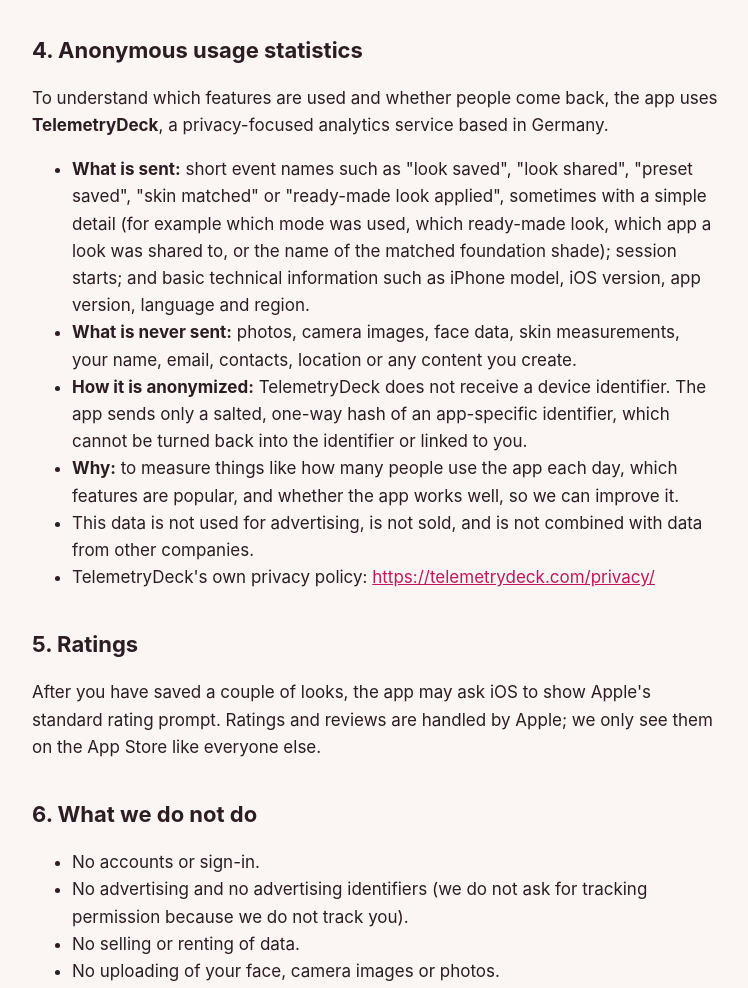
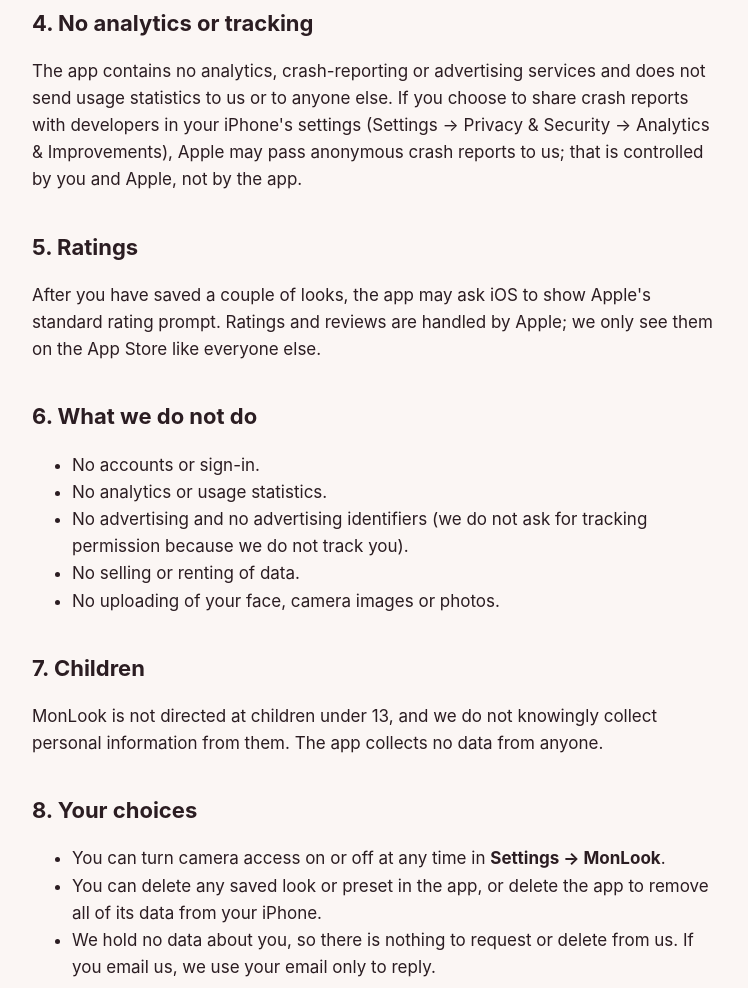
Before and after one commit to amralkhayat/monlook-site, a plain HTML site: page privacy.html in a window 1280 px wide. Shown: the part 1511-2499 px from the top of the page, without its empty margins (264-1012 px from the left). Drawn offline with Linux system fonts and the light colour scheme.

Commit message:
Privacy policy: the app no longer collects any data
TelemetryDeck was removed from the app, so the analytics section now says no data is collected.

Co-Authored-By: Claude Opus 5.5 <noreply@anthropic.com>

```diff
--- a/privacy.html
+++ b/privacy.html
@@ -24,9 +24,9 @@
     <a href="privacy.html" aria-current="page">Privacy Policy</a>
   </nav>
 
-  <p><strong>Effective date:</strong> 6 November 2026</p>
+  <p><strong>Effective date:</strong> 13 November 2026</p>
   <p>MonLook ("the app") is a virtual makeup app made by Ahmed Mansour (publisher) and Amr Elkhayat (developer) ("we", "us"). This policy explains what information the app uses, why, and what happens to it.</p>
-  <p><strong>The short version:</strong> your face, your camera and your photos never leave your iPhone. We do not have accounts, we do not sell data, and we do not show ads. The app sends us a small amount of anonymous usage statistics so we can learn which features people use.</p>
+  <p><strong>The short version:</strong> your face, your camera and your photos never leave your iPhone. The app collects no data at all: no accounts, no analytics, no ads, and nothing is sent to us or anyone else.</p>
   <h2>1. Camera and face data</h2>
   <ul>
     <li>The app uses your front camera to show makeup on your face in real time. You choose whether to allow camera access; if you don't, you can still try makeup on the built-in model faces.</li>
@@ -42,32 +42,25 @@
   </ul>
   <h2>3. Saved settings</h2>
   <p>The app stores on your iPhone: your saved presets, your last used mode (Camera or Model), how many looks you have saved (to decide when to ask for a rating), and whether you finished the face tracking test. This stays on your device.</p>
-  <h2>4. Anonymous usage statistics</h2>
-  <p>To understand which features are used and whether people come back, the app uses <strong>TelemetryDeck</strong>, a privacy-focused analytics service based in Germany.</p>
-  <ul>
-    <li><strong>What is sent:</strong> short event names such as "look saved", "look shared", "preset saved", "skin matched" or "ready-made look applied", sometimes with a simple detail (for example which mode was used, which ready-made look, which app a look was shared to, or the name of the matched foundation shade); session starts; and basic technical information such as iPhone model, iOS version, app version, language and region.</li>
-    <li><strong>What is never sent:</strong> photos, camera images, face data, skin measurements, your name, email, contacts, location or any content you create.</li>
-    <li><strong>How it is anonymized:</strong> TelemetryDeck does not receive a device identifier. The app sends only a salted, one-way hash of an app-specific identifier, which cannot be turned back into the identifier or linked to you.</li>
-    <li><strong>Why:</strong> to measure things like how many people use the app each day, which features are popular, and whether the app works well, so we can improve it.</li>
-    <li>This data is not used for advertising, is not sold, and is not combined with data from other companies.</li>
-    <li>TelemetryDeck's own privacy policy: <a href="https://telemetrydeck.com/privacy/">https://telemetrydeck.com/privacy/</a></li>
-  </ul>
+  <h2>4. No analytics or tracking</h2>
+  <p>The app contains no analytics, crash-reporting or advertising services and does not send usage statistics to us or to anyone else. If you choose to share crash reports with developers in your iPhone's settings (Settings → Privacy &amp; Security → Analytics &amp; Improvements), Apple may pass anonymous crash reports to us; that is controlled by you and Apple, not by the app.</p>
   <h2>5. Ratings</h2>
   <p>After you have saved a couple of looks, the app may ask iOS to show Apple's standard rating prompt. Ratings and reviews are handled by Apple; we only see them on the App Store like everyone else.</p>
   <h2>6. What we do not do</h2>
   <ul>
     <li>No accounts or sign-in.</li>
+    <li>No analytics or usage statistics.</li>
     <li>No advertising and no advertising identifiers (we do not ask for tracking permission because we do not track you).</li>
     <li>No selling or renting of data.</li>
     <li>No uploading of your face, camera images or photos.</li>
   </ul>
   <h2>7. Children</h2>
-  <p>MonLook is not directed at children under 13, and we do not knowingly collect personal information from them. The anonymous statistics described above do not identify anyone.</p>
+  <p>MonLook is not directed at children under 13, and we do not knowingly collect personal information from them. The app collects no data from anyone.</p>
   <h2>8. Your choices</h2>
   <ul>
     <li>You can turn camera access on or off at any time in <strong>Settings → MonLook</strong>.</li>
     <li>You can delete any saved look or preset in the app, or delete the app to remove all of its data from your iPhone.</li>
-    <li>Because the usage statistics are anonymous and not linked to you, we cannot single out or return data for a specific person. If you have questions about them, contact us.</li>
+    <li>We hold no data about you, so there is nothing to request or delete from us. If you email us, we use your email only to reply.</li>
   </ul>
   <h2>9. Changes</h2>
   <p>If this policy changes, we will update the effective date above and, for significant changes, mention them in the app's update notes.</p>
```
